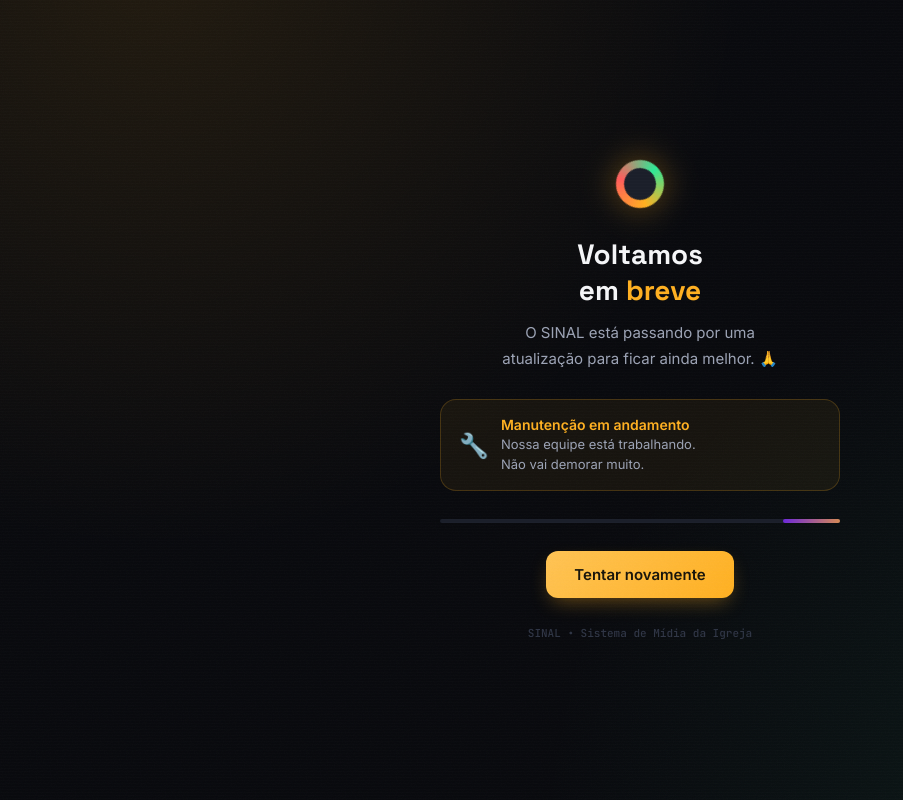
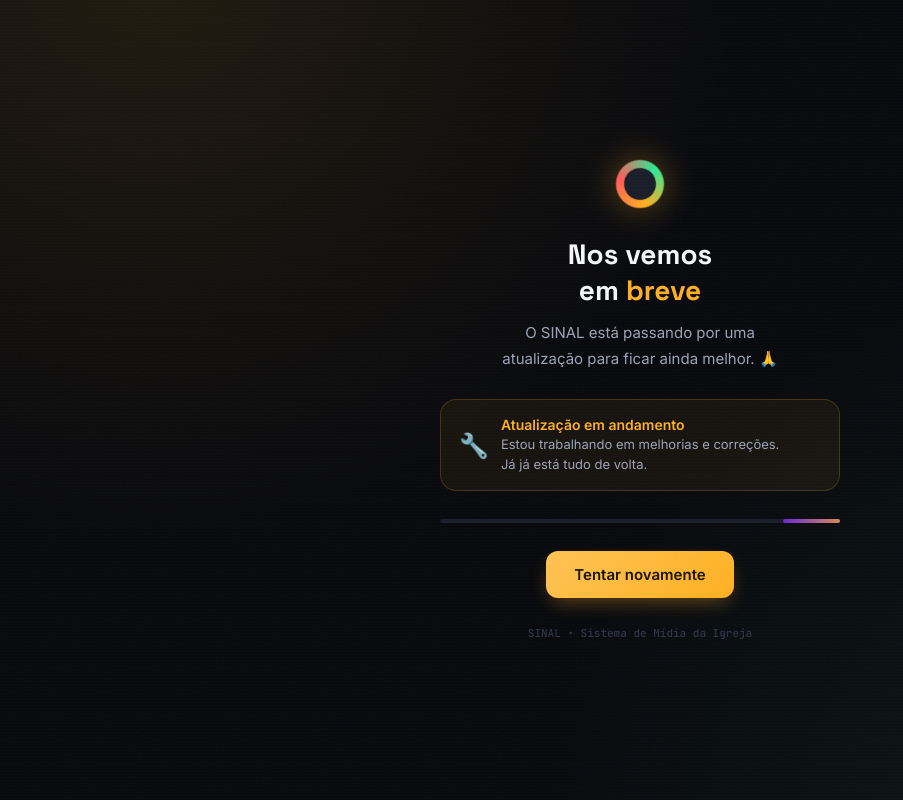
Before and after one commit to wtfditoh/Sinal, a website: page manutencao.html in a window 1280 px wide. Shown: the whole page, without its empty margins (0-903 px from the left). Drawn offline with Linux system fonts and the light colour scheme.

Commit message:
Update maintenance message and card details

```diff
--- a/manutencao.html
+++ b/manutencao.html
@@ -162,7 +162,7 @@
   <div class="login-mark"></div>
 
   <div class="manutencao-titulo">
-    Voltamos<br>em <span>breve</span>
+    Nos vemos <br>em <span>breve</span>
   </div>
 
   <p class="manutencao-texto">
@@ -173,8 +173,8 @@
   <div class="card-aviso">
     <div class="card-icone">🔧</div>
     <div>
-      <div class="card-titulo">Manutenção em andamento</div>
-      <div class="card-texto">Nossa equipe está trabalhando.<br>Não vai demorar muito.</div>
+      <div class="card-titulo">Atualização em andamento</div>
+      <div class="card-texto">Estou trabalhando em melhorias e correções.<br>Já já está tudo de volta.</div>
     </div>
   </div>
 
```
